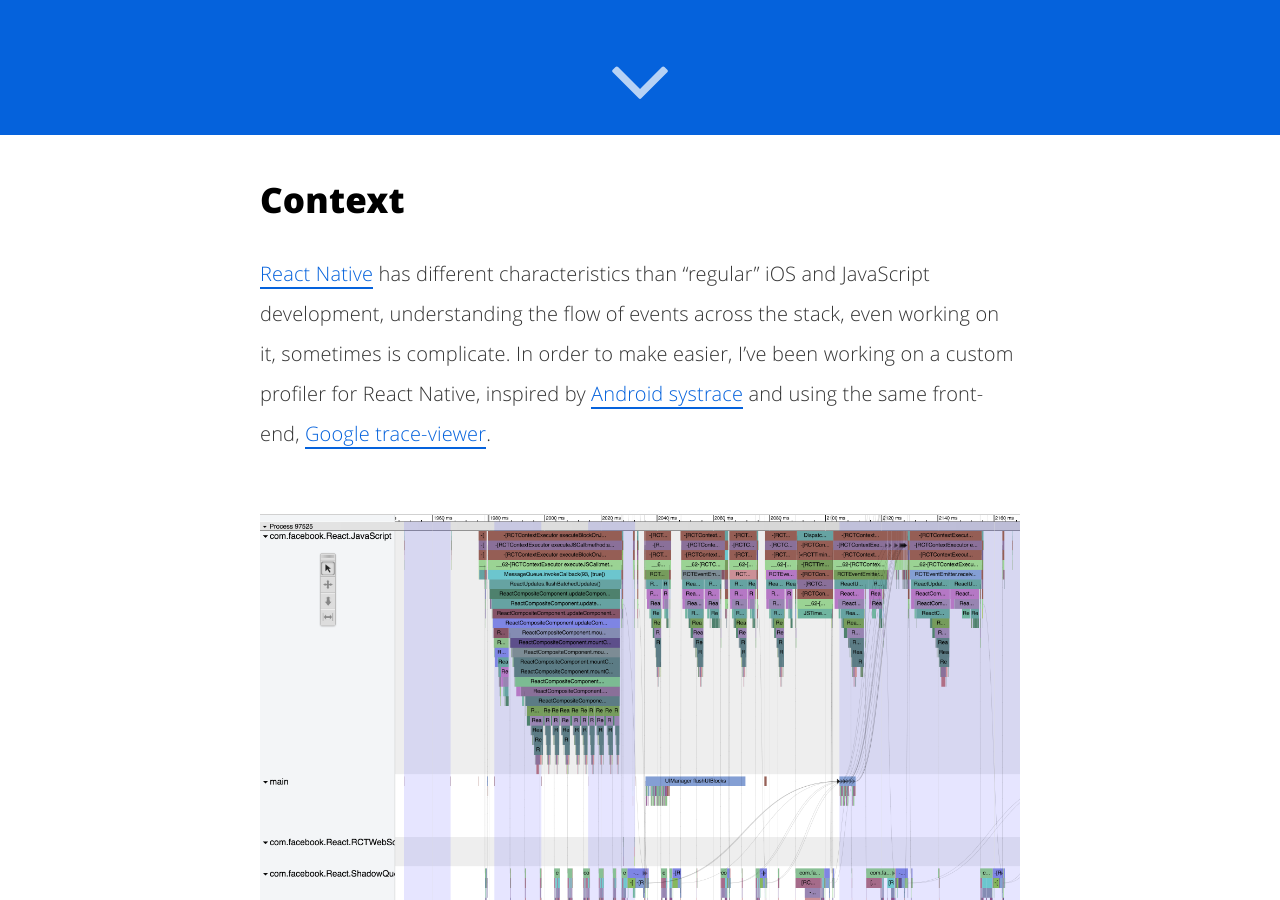
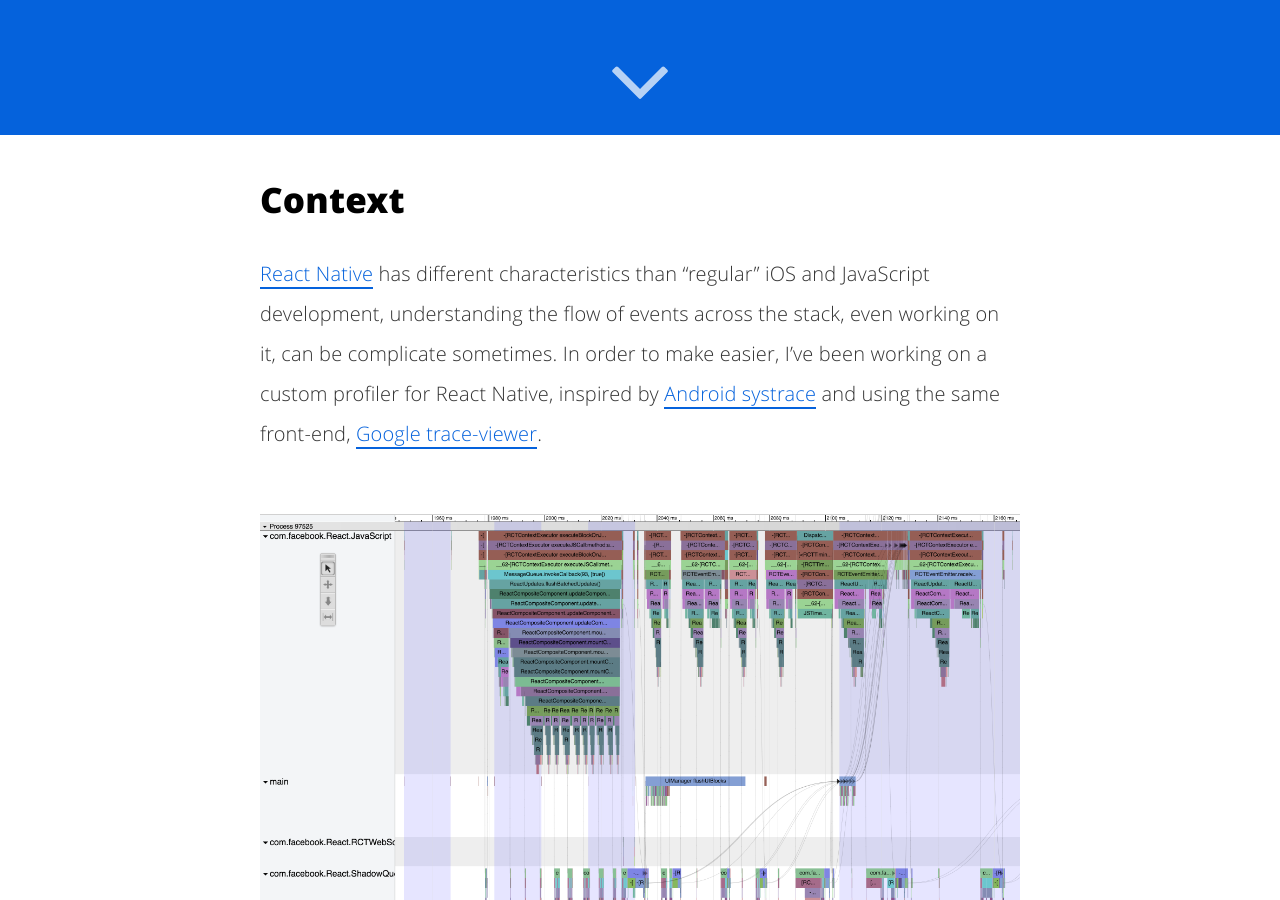
Before and after one commit to KyleAMathews/blog-2, a Jekyll site: the page built from _posts/2015-12-07-writing-a-trampoline-in-assembly.md, in a window 1280 px wide and 900 px high, scrolled down 765 px. Built offline with Jekyll 4.4.1, drawn with Linux system fonts in a browser that asks for light colours.

```diff
--- a/_posts/2015-12-07-writing-a-trampoline-in-assembly.md
+++ b/_posts/2015-12-07-writing-a-trampoline-in-assembly.md
@@ -2,7 +2,7 @@
 layout: post
 title: Writing a 'trampoline' in assembly for profiling
 date: 2015-12-07 22:36:03
-description:
+description: ''
 tags:
 - react-native
 - ios
@@ -15,7 +15,7 @@ twitter_text: Writing a 'trampoline' in assembly for profiling
 
 ## Context
 
-[React Native] has different characteristics than "regular" iOS and JavaScript development, understanding the flow of events across the stack, even working on it, sometimes is complicate. In order to make easier, I've been working on a custom profiler for React Native, inspired by [Android systrace] and using the same front-end, [Google trace-viewer].
+[React Native] has different characteristics than "regular" iOS and JavaScript development, understanding the flow of events across the stack, even working on it, can be complicate sometimes. In order to make easier, I've been working on a custom profiler for React Native, inspired by [Android systrace] and using the same front-end, [Google trace-viewer].
 
 ![Sample systrace output]({{ site.baseurl }}/assets/img/trampoline_systrace.png)
 
```
